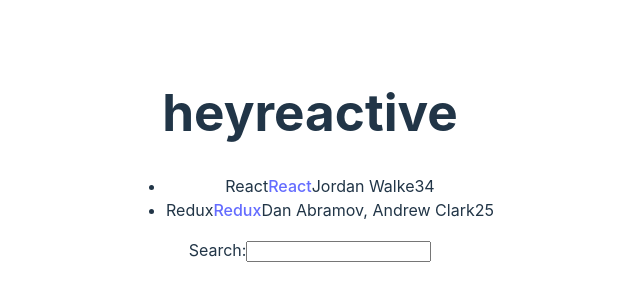
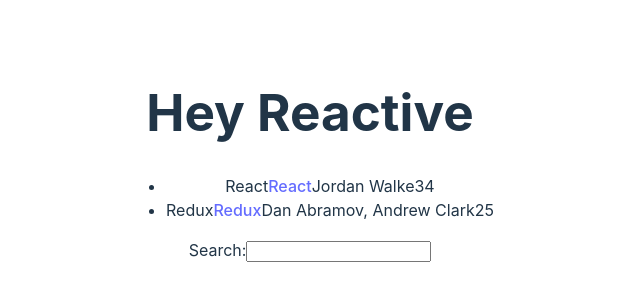
Before and after one commit to pixelstorm/road-to-react-hackerstories, a React (Vite) app: page / in a window 1280 px wide. Shown: the part 244-544 px from the top of the page, without its empty margins (330-970 px from the left). Built offline with nearby package versions, Linux system fonts and the light colour scheme.

Commit message:
add event handler function to the form

```diff
--- a/src/App.jsx
+++ b/src/App.jsx
@@ -3,9 +3,10 @@
 import viteLogo from '/vite.svg'
 import './App.css'
 
+
 const welcome = {
-   greeting: 'hey',
-   title: 'reactive'
+   greeting: 'Hey',
+   title: 'Reactive'
 }
 
 const list = [
@@ -27,7 +28,7 @@
 },
 ];
 
-function App() {
+const App = () => {
    return (
       <div>
       <Greeting/>
@@ -36,15 +37,15 @@
       </div>
    )
 }
-function Greeting() {
-   return (
-      <div><h1>{welcome.greeting}{welcome.title}</h1></div>
-   )
 
 
+const Greeting = () => {
+   return(
+      <div><h1>{welcome.greeting} {welcome.title}</h1></div>
+   )
 }
 
-function List() {
+const List = () => {
    return (
       <ul>
       {list.map(function (item) {
@@ -61,16 +62,18 @@
    )
 }
 
-function Search() {
+const Search = () => {
+
+   const handleChange = (event) => {
+      console.log(event);
+      console.log(event.target.value);
+   }
    return(
       <div>
       <label htmlFor="search">Search:</label>
-      <input type="text" id="search"/>
+      <input type="text" onChange={handleChange} id="search"/>
       </div>
    )
+}
 
-
-
-
-}
 export default App
```
